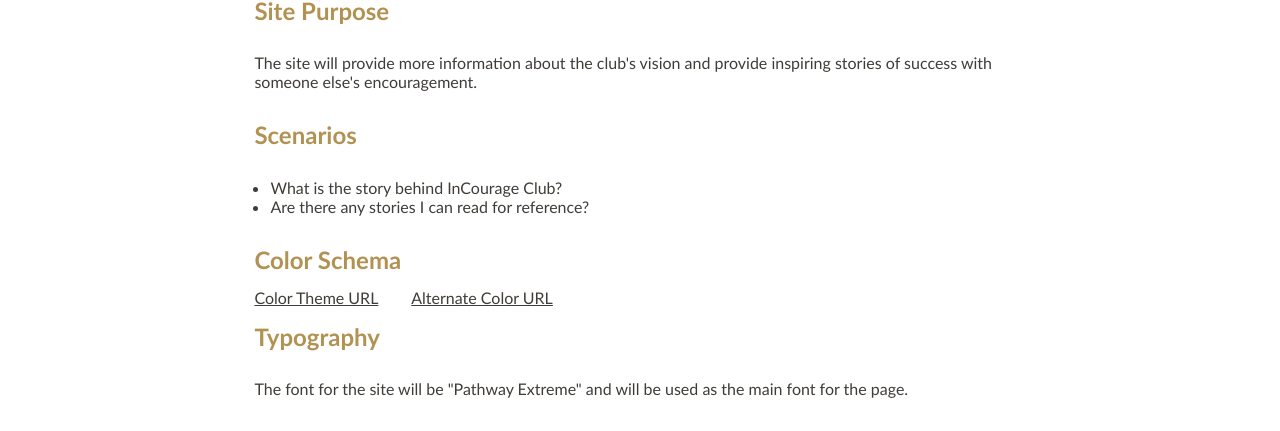
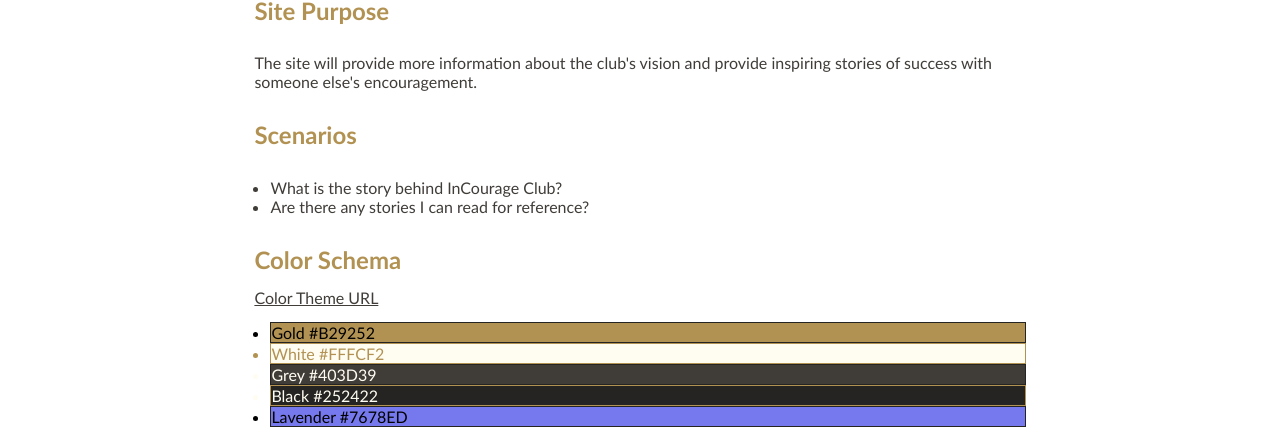
Before and after one commit to aaronandrei/wdd131, a plain HTML site: page project/siteplan.html in a window 1280 px wide. Shown: the part 510-941 px from the top of the page. Drawn offline with Linux system fonts and the light colour scheme; a web font is replaced by a local one.

Commit message:
Project html and css updates.

```diff
--- a/project/siteplan.html
+++ b/project/siteplan.html
@@ -49,8 +49,15 @@
         </div>
         <div class="color">
             <h2>Color Schema</h2>
-            <a href="https://coolors.co/b29252-424b54-ffffff-e2b4bd-20bf55" target="_blank">Color Theme URL</a>
-            <a href="https://coolors.co/b29252-fffcf2-403d39-252422-7678ed" target="_blank">Alternate Color URL</a>
+            <!-- <a href="https://coolors.co/b29252-424b54-ffffff-e2b4bd-20bf55" target="_blank">Alternate Color Theme URL</a> -->
+            <a href="https://coolors.co/b29252-fffcf2-403d39-252422-7678ed" target="_blank">Color Theme URL</a>
+            <ul>
+                <li class="gold">Gold #B29252</li>
+                <li class="white">White #FFFCF2</li>
+                <li class="grey">Grey #403D39</li>
+                <li class="black">Black #252422</li>
+                <li class="lavender">Lavender #7678ED</li>
+            </ul>
         </div>
         <div class="typography">
             <h2>Typography</h2>
--- a/project/styles/siteplan.css
+++ b/project/styles/siteplan.css
@@ -3,7 +3,7 @@
     --white: #FFFCF2;
     --grey: #403D39;
     --black: #252422;
-    --lavendar: #7678ED;
+    --lavender: #7678ED;
     /* --gold: #B29252; */
     /* --grey: #424B54; */
     /* --white: #ffffff; */
@@ -64,3 +64,33 @@ figcaption {
     margin-top: -1rem;
     font-size: .7rem;
 }
+
+.gold {
+    background-color: var(--gold);
+    color: #000;
+    border: 1px solid var(--black);
+}
+
+.white {
+    background-color: var(--white);
+    color: var(--gold);
+    border: 1px solid var(--gold);
+}
+
+.grey {
+    background-color: var(--grey);
+    color: var(--white);
+    border: 1px solid var(--black);
+}
+
+.black {
+    background-color: var(--black);
+    color: var(--white);
+    border: 1px solid var(--gold);
+}
+
+.lavender {
+    background-color: var(--lavender);
+    color: #000;
+    border: 1px solid var(--black);
+}
```
